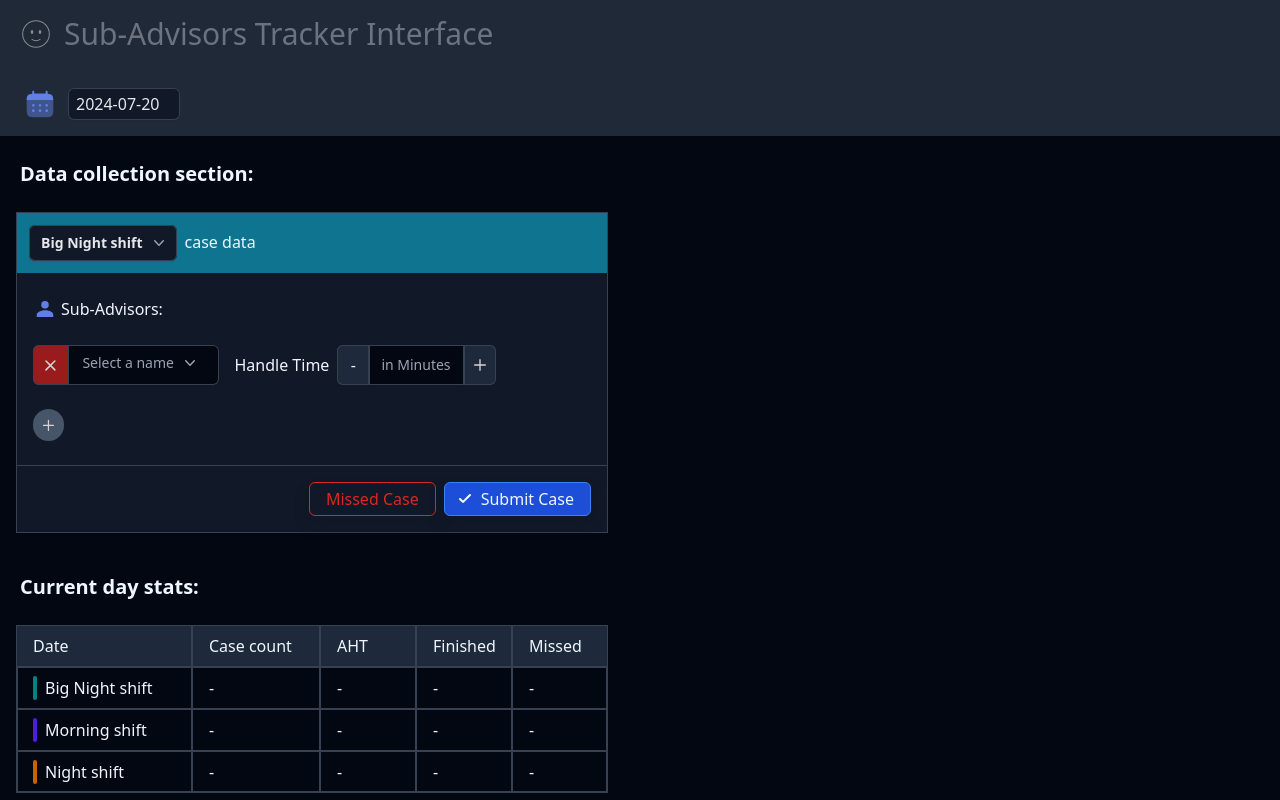
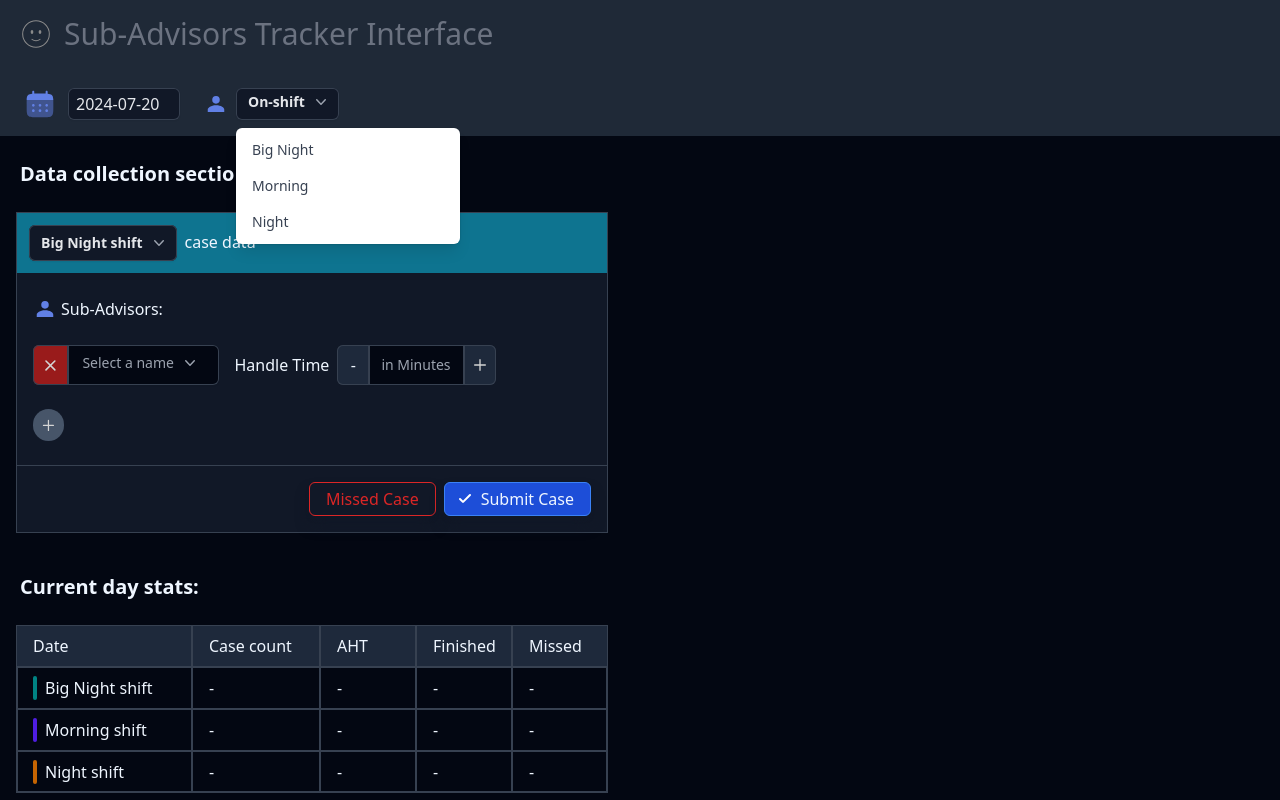
Before and after one commit to Houssam-Chakir/SAT, a website built with Parcel: page index.html in a window 1280 px wide. Shown: the top 800 px of the page. Built offline with nearby package versions, Linux system fonts and the light colour scheme.

Commit message:
added drop down button for sa list

```diff
--- a/index.html
+++ b/index.html
@@ -51,6 +51,7 @@
           Sub-Advisors Tracker Interface
         </h1>
       </div>
+      <div class="flex gap-3 items-center">
         <div class="flex flex-wrap gap-3 px-3 py-1">
           <!-- DATE PICKER -->
           <svg
@@ -107,6 +108,92 @@
             class="bg-gray-900 text-gray-200 shadow-sm ring-1 ring-inset ring-gray-700 hover:bg-gray-950 rounded-md px-2 w-28"
           />
         </div>
+        <div class="flex gap-2">
+          <svg
+                  class="w-6"
+                  fill="#6180e5"
+                  viewBox="0 0 32 32"
+                  xmlns="http://www.w3.org/2000/svg"
+                >
+                  <g id="SVGRepo_bgCarrier" stroke-width="0"></g>
+                  <g
+                    id="SVGRepo_tracerCarrier"
+                    stroke-linecap="round"
+                    stroke-linejoin="round"
+                  ></g>
+                  <g id="SVGRepo_iconCarrier">
+                    <path
+                      d="M16 15.503A5.041 5.041 0 1 0 16 5.42a5.041 5.041 0 0 0 0 10.083zm0 2.215c-6.703 0-11 3.699-11 5.5v3.363h22v-3.363c0-2.178-4.068-5.5-11-5.5z"
+                    ></path>
+                  </g>
+                </svg>
+          <div class="relative inline-block text-left">
+            <!-- SHIFT DROPDOWN BUTTON -->
+            <div class="sa-list__btn">
+              <button
+                type="button"
+                class="inline-flex w-full h-8 justify-center gap-x-1.5 rounded-md px-3 py-1 text-sm font-semibold bg-gray-900 text-gray-200 shadow-sm ring-1 ring-inset ring-gray-700 hover:bg-gray-950"
+                id="menu-button"
+                aria-expanded="true"
+                aria-haspopup="true"
+              >
+                On-shift
+                <svg
+                  class="-mr-1 h-5 w-5 text-gray-400"
+                  viewBox="0 0 20 20"
+                  fill="currentColor"
+                  aria-hidden="true"
+                >
+                  <path
+                    fill-rule="evenodd"
+                    d="M5.23 7.21a.75.75 0 011.06.02L10 11.168l3.71-3.938a.75.75 0 111.08 1.04l-4.25 4.5a.75.75 0 01-1.08 0l-4.25-4.5a.75.75 0 01.02-1.06z"
+                    clip-rule="evenodd"
+                  />
+                </svg>
+              </button>
+            </div>
+
+            <div
+              class=" drop-down absolute left-0 z-[600] mt-2 w-56 origin-top-right rounded-md bg-white shadow-lg ring-1 ring-black ring-opacity-5 focus:outline-none transition ease-in-out delay-150"
+              role="menu"
+              aria-orientation="vertical"
+              aria-labelledby="menu-button"
+              tabindex="-1"
+              placeholder="Shift"
+            >
+              <div class="py-1" role="none">
+                <!-- Active: "bg-gray-100 text-gray-900", Not Active: "text-gray-700" -->
+                <a
+                  href="#"
+                  class="drop-down__item hover:bg-gray-800 hover:text-white text-gray-700 block px-4 py-2 text-sm"
+                  role="menuitem"
+                  tabindex="-1"
+                  id="BigNight"
+                  >Big Night</a
+                >
+                <a
+                  href="#"
+                  class="drop-down__item hover:bg-gray-800 hover:text-white text-gray-700 block px-4 py-2 text-sm"
+                  role="menuitem"
+                  tabindex="-1"
+                  id="Morning"
+                  >Morning</a
+                >
+                <a
+                  href="#"
+                  class="drop-down__item hover:bg-gray-800 hover:text-white text-gray-700 block px-4 py-2 text-sm"
+                  role="menuitem"
+                  tabindex="-1"
+                  id="Night"
+                  >Night</a
+                >
+              </div>
+            </div>
+          </div>
+        </div>
+
+      </div>
+
     </header>
     <section id="Calendar-icon" class="hidden flex flex-col items-center pt-24">
       <svg
```
Also changed, not shown: src/output.css. Lines whose indentation alone changed are shown as unchanged.
